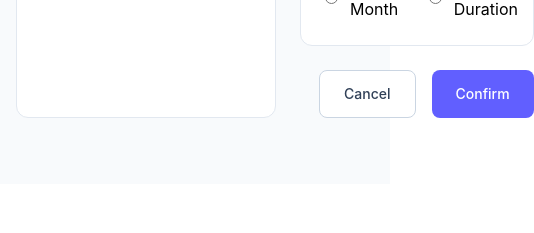
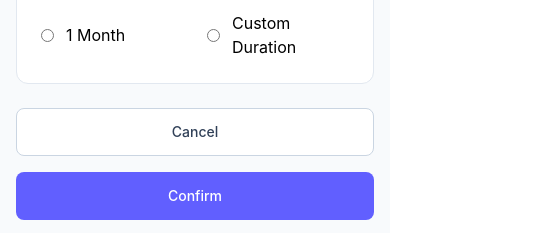
Before and after one commit to codebyAvijit/preproute-test-management-application, a React (Vite) app: page /preview in a window 390 px wide. Shown: the part 660-893 px from the top of the page, 534 px wide, since content can reach past the window. Before the commit the page ends 844 px from the top, so only its background shows below. Built offline with nearby package versions, Linux system fonts and the light colour scheme; no server answers; sample sign-in values are in the browser's storage.

Commit message:
fixed responsiveness issues

```diff
--- a/src/pages/Dashboard/DashboardPage.tsx
+++ b/src/pages/Dashboard/DashboardPage.tsx
@@ -20,7 +20,7 @@ const DashboardPage = () => {
   if (tests.length === 0) {
     return (
       <div className="space-y-6">
-        <div className="flex items-center justify-between">
+       <div className="flex flex-col gap-4 md:flex-row md:items-center md:justify-between">
           <div>
             <h1 className="text-2xl font-semibold">Test Dashboard</h1>
 
@@ -59,8 +59,8 @@ const DashboardPage = () => {
         <Button onClick={() => navigate("/create-test")}>Create Test</Button>
       </div>
 
-      <div className="overflow-hidden rounded-xl border border-slate-200 bg-white">
-        <table className="w-full">
+      <div className="overflow-x-auto rounded-xl border border-slate-200 bg-white">
+       <table className="min-w-[900px] w-full">
           <thead className="bg-slate-50">
             <tr>
               <th className="px-6 py-4 text-left text-sm font-medium text-slate-600">
@@ -107,7 +107,7 @@ const DashboardPage = () => {
                 <td className="px-6 py-4">{test.total_questions}</td>
 
                 <td className="px-6 py-4">
-                  <div className="flex gap-2">
+                 <div className="flex flex-col gap-2 lg:flex-row">
                     <Button
                       variant="secondary"
                       onClick={() => navigate(`/create-test?testId=${test.id}`)}
--- a/src/pages/Preview/PreviewPage.tsx
+++ b/src/pages/Preview/PreviewPage.tsx
@@ -11,7 +11,7 @@ const PreviewPage = () => {
     <div className="space-y-6">
       <ConfirmationHeader />
 
-      <div className="grid gap-6 grid-cols-[260px_1fr]">
+     <div className="grid gap-6 lg:grid-cols-[260px_1fr]">
         <ConfirmationSidebar />
 
         <div className="space-y-6">
--- a/src/pages/Preview/components/PublishActions.tsx
+++ b/src/pages/Preview/components/PublishActions.tsx
@@ -169,7 +169,7 @@ navigate("/success");
   };
 
   return (
-    <div className="flex justify-end gap-4">
+   <div className="flex flex-col gap-4 sm:flex-row sm:justify-end">
       <Button variant="secondary" onClick={handleCancel}>
         Cancel
       </Button>
--- a/src/pages/Success/SuccessPage.tsx
+++ b/src/pages/Success/SuccessPage.tsx
@@ -21,7 +21,7 @@ const SuccessPage = () => {
           Your test is now ready and available for students.
         </p>
 
-        <div className="flex justify-center gap-4">
+       <div className="flex flex-col gap-4 sm:flex-row sm:justify-center">
           <Button
             variant="secondary"
             onClick={() =>
```
